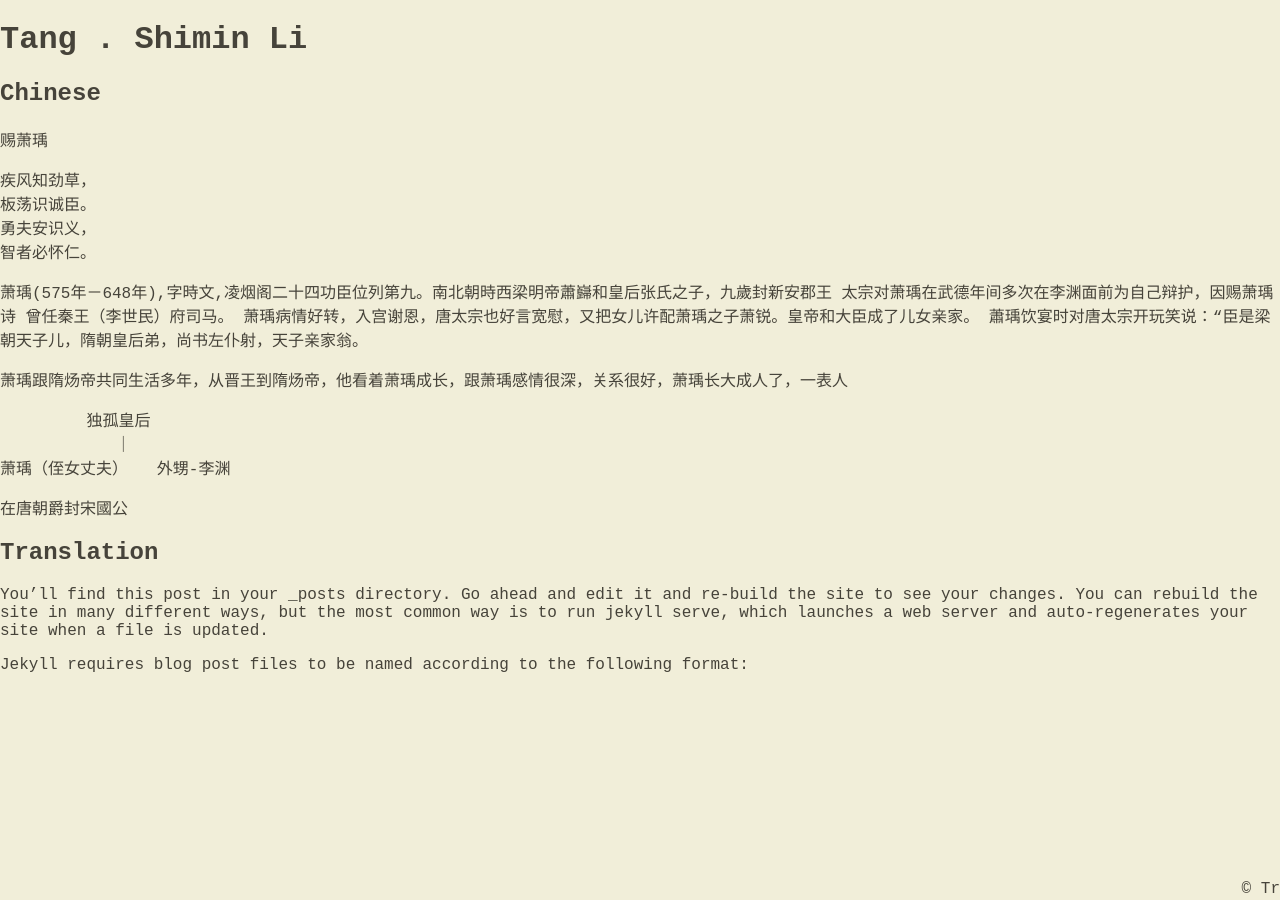
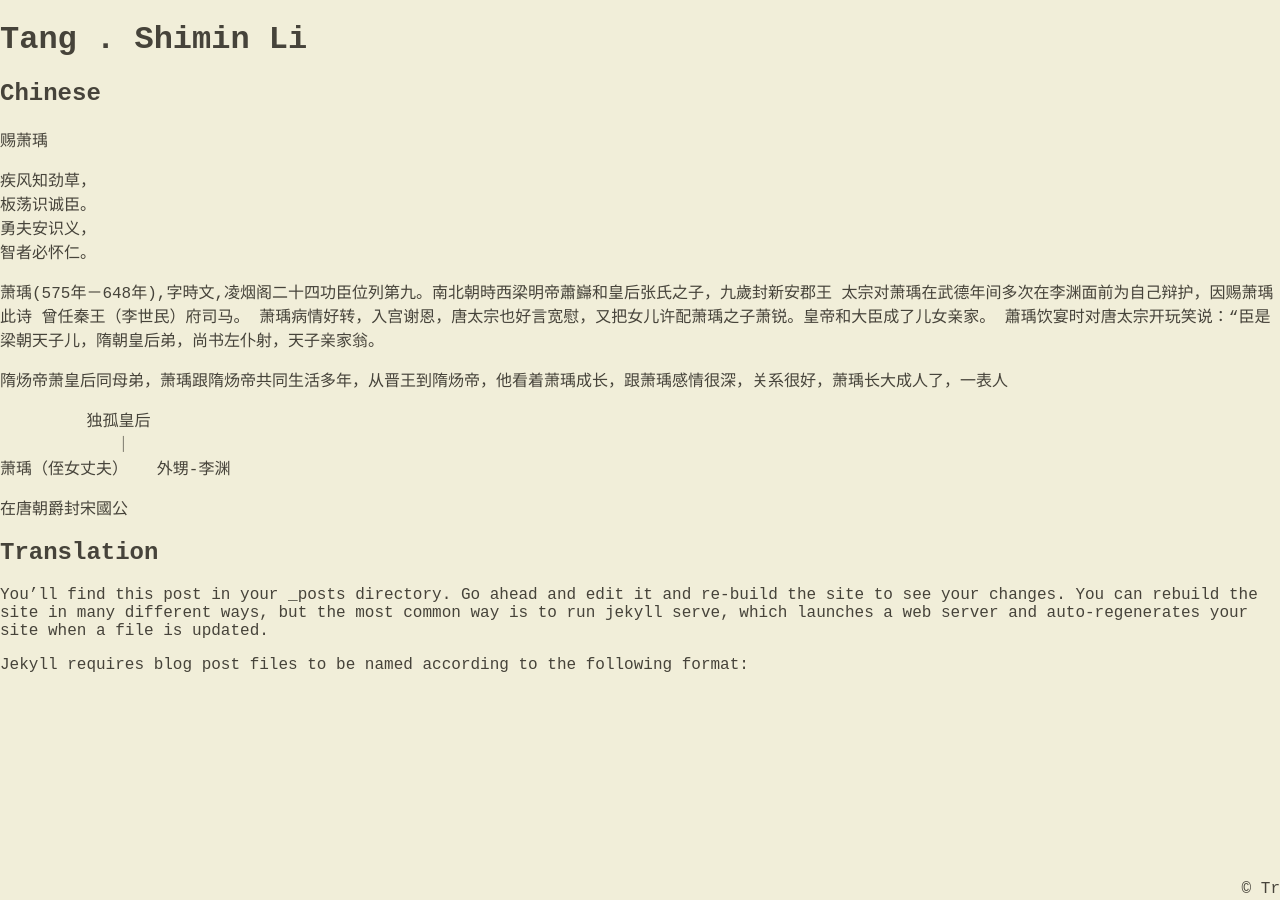
Before and after one commit to Triticum01/Triticum01.github.io, a Jekyll site: the page built from _posts/2022-02-22-Shimin-Li.md, in a window 1280 px wide. Built offline with Jekyll 4.4.1, drawn with Linux system fonts in a browser that asks for light colours; nearby versions of some CDN libraries.

Commit message:
Update 2022-02-22-Shimin-Li.md

```diff
--- a/_posts/2022-02-22-Shimin-Li.md
+++ b/_posts/2022-02-22-Shimin-Li.md
@@ -18,13 +18,16 @@ categories: jekyll update
 
 
 萧瑀(575年－648年),字時文,凌烟阁二十四功臣位列第九。南北朝時西梁明帝蕭巋和皇后张氏之子，九歲封新安郡王
-太宗对萧瑀在武德年间多次在李渊面前为自己辩护，因赐萧瑀诗
+太宗对萧瑀在武德年间多次在李渊面前为自己辩护，因赐萧瑀此诗
 曾任秦王（李世民）府司马。
 萧瑀病情好转，入宫谢恩，唐太宗也好言宽慰，又把女儿许配萧瑀之子萧锐。皇帝和大臣成了儿女亲家。
 蕭瑀饮宴时对唐太宗开玩笑说：“臣是梁朝天子儿，隋朝皇后弟，尚书左仆射，天子亲家翁。
 
 
-萧瑀跟隋炀帝共同生活多年，从晋王到隋炀帝，他看着萧瑀成长，跟萧瑀感情很深，关系很好，萧瑀长大成人了，一表人
+隋炀帝萧皇后同母弟，萧瑀跟隋炀帝共同生活多年，从晋王到隋炀帝，他看着萧瑀成长，跟萧瑀感情很深，关系很好，萧瑀长大成人了，一表人
+
+
+
 
              独孤皇后
                 ｜
```
